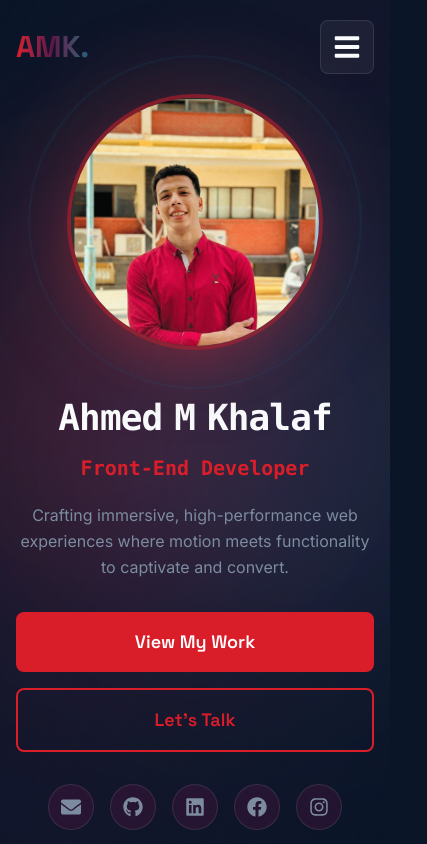
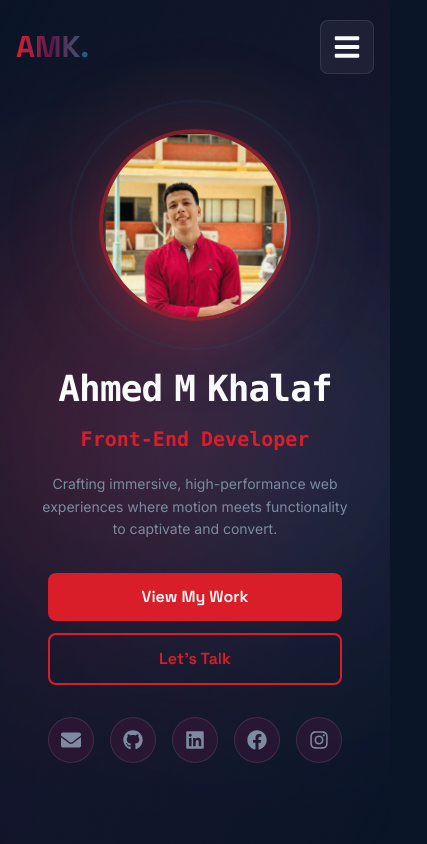
Before and after one commit to ahmed-m-khalaf/My-Personal-portfolio, a React (Vite) app: page / in a window 390 px wide. Shown: the top 844 px of the page, 427 px wide, since content can reach past the window. Built offline with nearby package versions, Linux system fonts and the light colour scheme.

Commit message:
Fix mobile horizontal overflow issues

```diff
--- a/src/App.jsx
+++ b/src/App.jsx
@@ -53,7 +53,7 @@ function App() {
   }, []);
 
   return (
-    <div className="min-h-screen bg-bg-abyss text-text-gray relative">
+    <div className="min-h-screen bg-bg-abyss text-text-gray relative overflow-x-hidden">
       {/* Skip to main content - Accessibility */}
       <a
         href="#main-content"
--- a/src/components/Button.jsx
+++ b/src/components/Button.jsx
@@ -1,4 +1,4 @@
-import React from 'react';
+ import React from 'react';
 
 const Button = ({
     children,
@@ -49,8 +49,8 @@ const Button = ({
 
     const sizes = {
         sm: 'px-4 py-2 text-sm',
-        md: 'px-6 py-3 text-base',
-        lg: 'px-8 py-4 text-lg'
+        md: 'px-5 py-2.5 sm:px-6 sm:py-3 text-sm sm:text-base',
+        lg: 'px-6 py-3 sm:px-8 sm:py-4 text-base sm:text-lg w-full sm:w-auto'
     };
 
     const classes = `${baseStyles} ${variants[variant]} ${sizes[size]} ${className}`;
--- a/src/components/Hero.jsx
+++ b/src/components/Hero.jsx
@@ -233,7 +233,7 @@ const Hero = () => {
         <section
             ref={containerRef}
             id="home"
-            className="min-h-screen flex items-center px-4 pt-20 relative overflow-hidden"
+            className="min-h-screen flex items-center px-6 sm:px-8 md:px-12 lg:px-4 pt-24 pb-12 relative overflow-hidden"
         >
             {/* Background Gradient */}
             <div className="absolute inset-0 bg-gradient-to-br from-bg-abyss via-card-midnight/10 to-bg-abyss" />
@@ -256,7 +256,7 @@ const Hero = () => {
                 <div className="flex flex-col-reverse lg:flex-row items-center justify-between gap-12 lg:gap-20">
 
                     {/* Text Content */}
-                    <div ref={textRef} className="flex-1 text-center lg:text-left">
+                    <div ref={textRef} className="flex-1 text-center lg:text-left px-2 sm:px-0">
                         {/* Name with Text Scramble Effect */}
                         <h1 className="font-display text-4xl md:text-6xl lg:text-7xl font-bold mb-4 tracking-tight scramble-container">
                             <span className="block text-text-white font-mono">
@@ -270,12 +270,12 @@ const Hero = () => {
                         </p>
 
                         {/* Tagline */}
-                        <p className="text-base md:text-lg text-text-slate max-w-xl mx-auto lg:mx-0 mb-8 leading-relaxed">
+                        <p className="text-sm sm:text-base md:text-lg text-text-slate max-w-md sm:max-w-xl mx-auto lg:mx-0 mb-8 leading-relaxed px-2 sm:px-0">
                             {about.tagline}
                         </p>
 
                         {/* CTA Buttons */}
-                        <div className="flex flex-col sm:flex-row gap-4 justify-center lg:justify-start">
+                        <div className="flex flex-col sm:flex-row gap-3 sm:gap-4 justify-center lg:justify-start px-4 sm:px-0">
                             <Button variant="primary" size="lg" href="#projects">
                                 View My Work
                             </Button>
@@ -330,7 +330,7 @@ const Hero = () => {
                     >
                         <div className="absolute inset-0 bg-gradient-to-br from-accent-crimson/40 to-accent-sapphire/40 rounded-full blur-2xl scale-110 opacity-70 group-hover:opacity-100 transition-opacity duration-500" />
 
-                        <div className="relative w-64 h-64 md:w-80 md:h-80 lg:w-96 lg:h-96 rounded-full overflow-hidden border-4 border-accent-crimson/50 shadow-2xl shadow-accent-crimson/30 transition-transform duration-500 hover:scale-[1.02]">
+                        <div className="relative w-48 h-48 sm:w-64 sm:h-64 md:w-80 md:h-80 lg:w-96 lg:h-96 rounded-full overflow-hidden border-4 border-accent-crimson/50 shadow-2xl shadow-accent-crimson/30 transition-transform duration-500 hover:scale-[1.02]">
                             <img
                                 src={avatar}
                                 alt={about.name}
--- a/src/index.css
+++ b/src/index.css
@@ -129,13 +129,22 @@
   -moz-osx-font-smoothing: grayscale;
 }
 
+
+html {
+  scroll-behavior: smooth;
+  overflow-x: hidden;
+  width: 100%;
+}
+
 body {
   margin: 0;
-  display: flex;
-  place-items: start;
+  display: block;
+  /* Changed from flex to block to avoid potential flex layout issues on body */
   min-width: 320px;
   min-height: 100vh;
+  width: 100%;
   overflow-x: hidden;
+  position: relative;
 }
 
 h1,
@@ -150,12 +159,10 @@ h6 {
 
 #root {
   width: 100%;
+  overflow-x: hidden;
 }
 
-/* Smooth scroll */
-html {
-  scroll-behavior: smooth;
-}
+
 
 /* Custom Scrollbar */
 ::-webkit-scrollbar {
```
